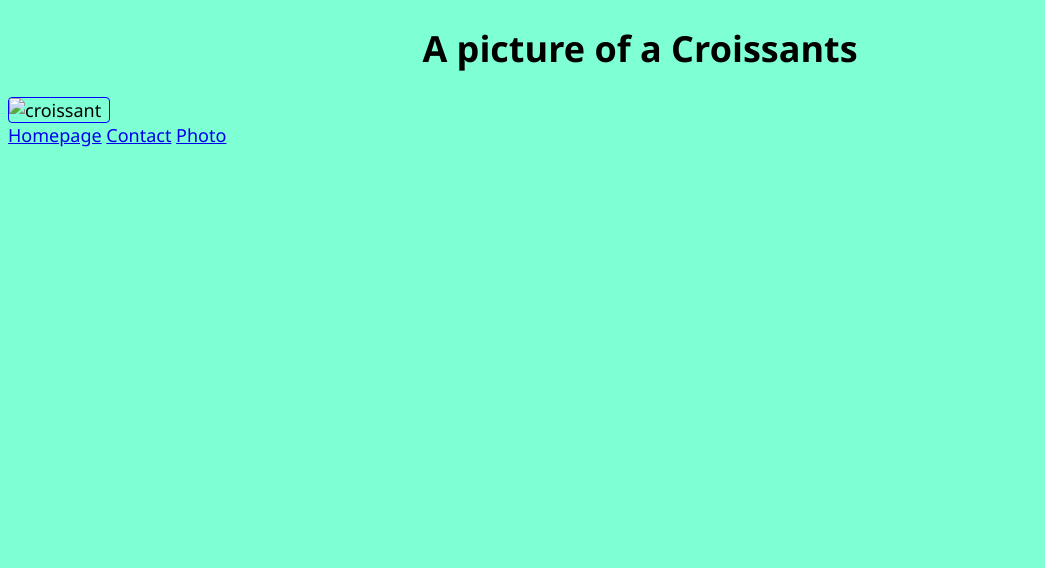
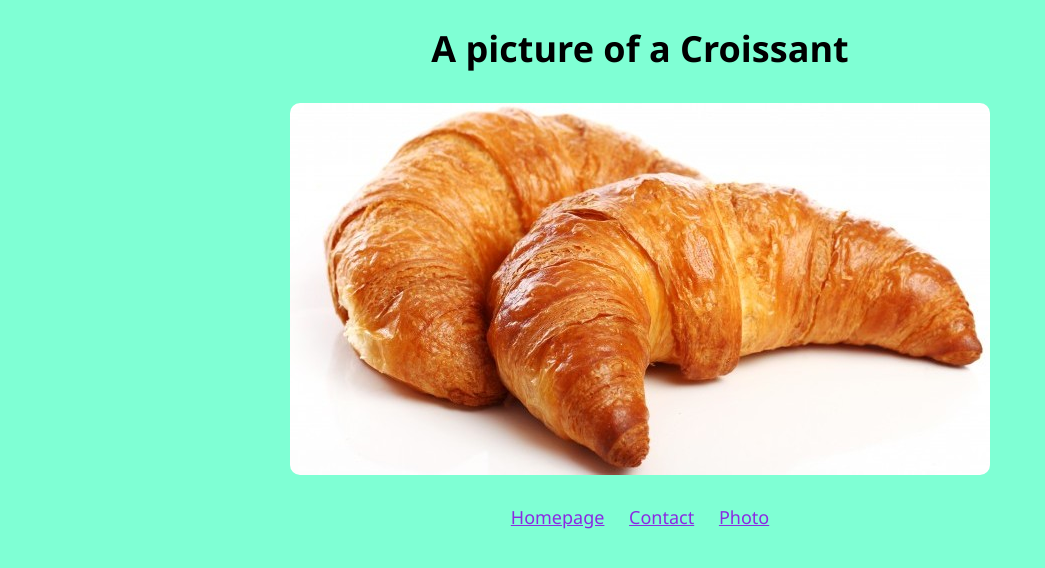
Before and after one commit to chwema/Croissant, a plain HTML site: page photo.html in a window 1280 px wide. Shown: the whole page, without its empty margins (0-1045 px from the left). Drawn offline with Linux system fonts and the light colour scheme.

Commit message:
Added an image of a croissant

```diff
--- a/css/style.css
+++ b/css/style.css
@@ -14,10 +14,12 @@ footer a {
   margin: 0 10px;
 }
 img {
+  max-width: 100;
+  border-radius: 10px;
   display: block;
-  border: 1px solid blue;
-  border-radius: 4px;
+  margin: 30px auto;
 }
+
 footer {
   text-align: center;
 }
--- a/photo.html
+++ b/photo.html
@@ -9,10 +9,12 @@
     <title>Document</title>
   </head>
   <body>
-    <h1>A picture of a Croissants</h1>
-    <img src="/images/croissant.png" alt="croissant" width=" 100px" />
-    <a href="/">Homepage</a>
-    <a href="/contact.html">Contact</a>
-    <a href="/photo.html">Photo</a>
+    <h1>A picture of a Croissant</h1>
+    <footer>
+      <img src="/images/croissants.jpg" alt="croissant" />
+      <a href="/">Homepage</a>
+      <a href="/contact.html">Contact</a>
+      <a href="/photo.html">Photo</a>
+    </footer>
   </body>
 </html>
```
Also changed, not shown: images/croissants.jpg (added).
